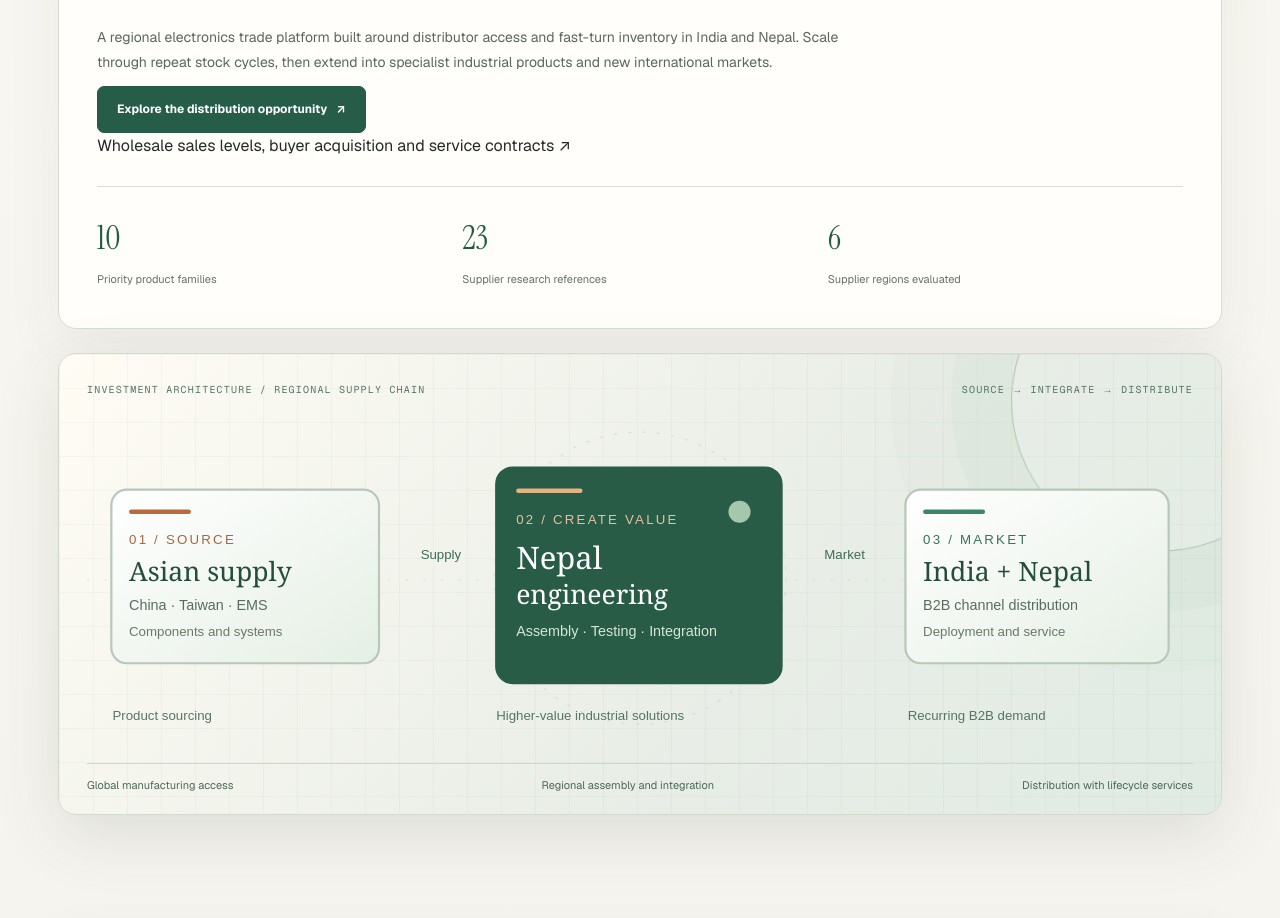
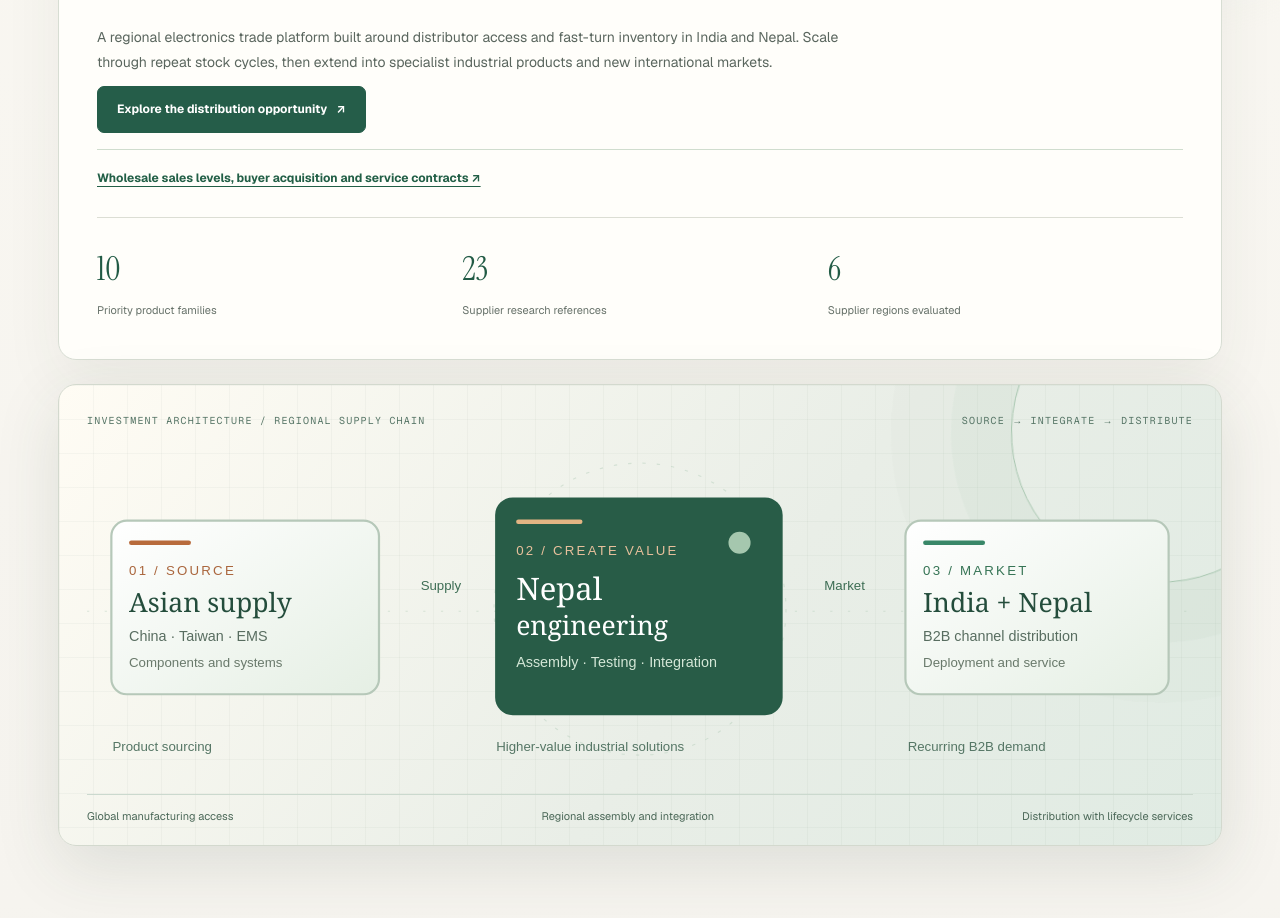
Before and after one commit to subodhkc/subodhkc, a Next.js app: page /investments in a window 1280 px wide. Shown: the part 860-1778 px from the top of the page. Built offline with nearby package versions, Linux system fonts and the light colour scheme; no server answers.

Commit message:
Style sales and service commercial strategy link on investment landing page

```diff
--- a/app/investments/investment-light.css
+++ b/app/investments/investment-light.css
@@ -935,3 +935,7 @@ font:400 clamp(30px,4vw,47px)/1.12 var(--font-serif),Georgia,serif;color:#264a39
 .investment-light .sr-brief-sales p{font-size:10px;line-height:1.68;color:#597160;margin:0}
 @media(max-width:690px){.investment-light .pc-price-evidence{grid-template-columns:1fr}}
 @media print{.investment-light .sr-brief-sales{padding:8px!important;margin:8px 0!important}.investment-light .sr-brief-sales h3{font-size:17px!important}.investment-light .sr-brief-sales p{font-size:9px!important}}
+
+/* V13.2 | Sales strategy gateway link */
+.investment-light .iv-feature-commercial{margin:16px 0 0;padding-top:14px;border-top:1px solid #d0ddce}
+.investment-light .iv-feature-commercial a{color:#225f46;text-decoration:underline;text-underline-offset:4px;font-size:12px;font-weight:700;line-height:1.6}
```
